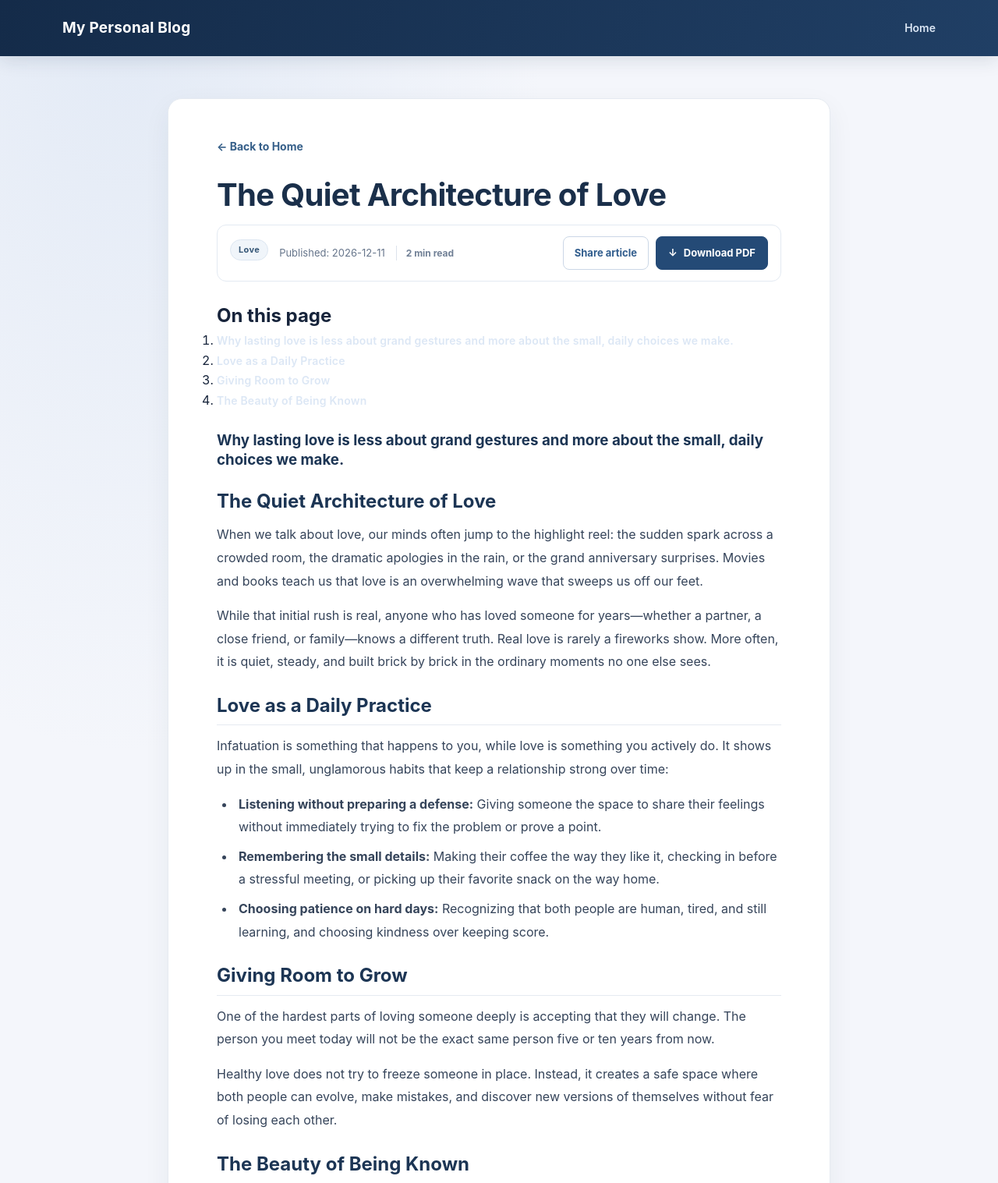
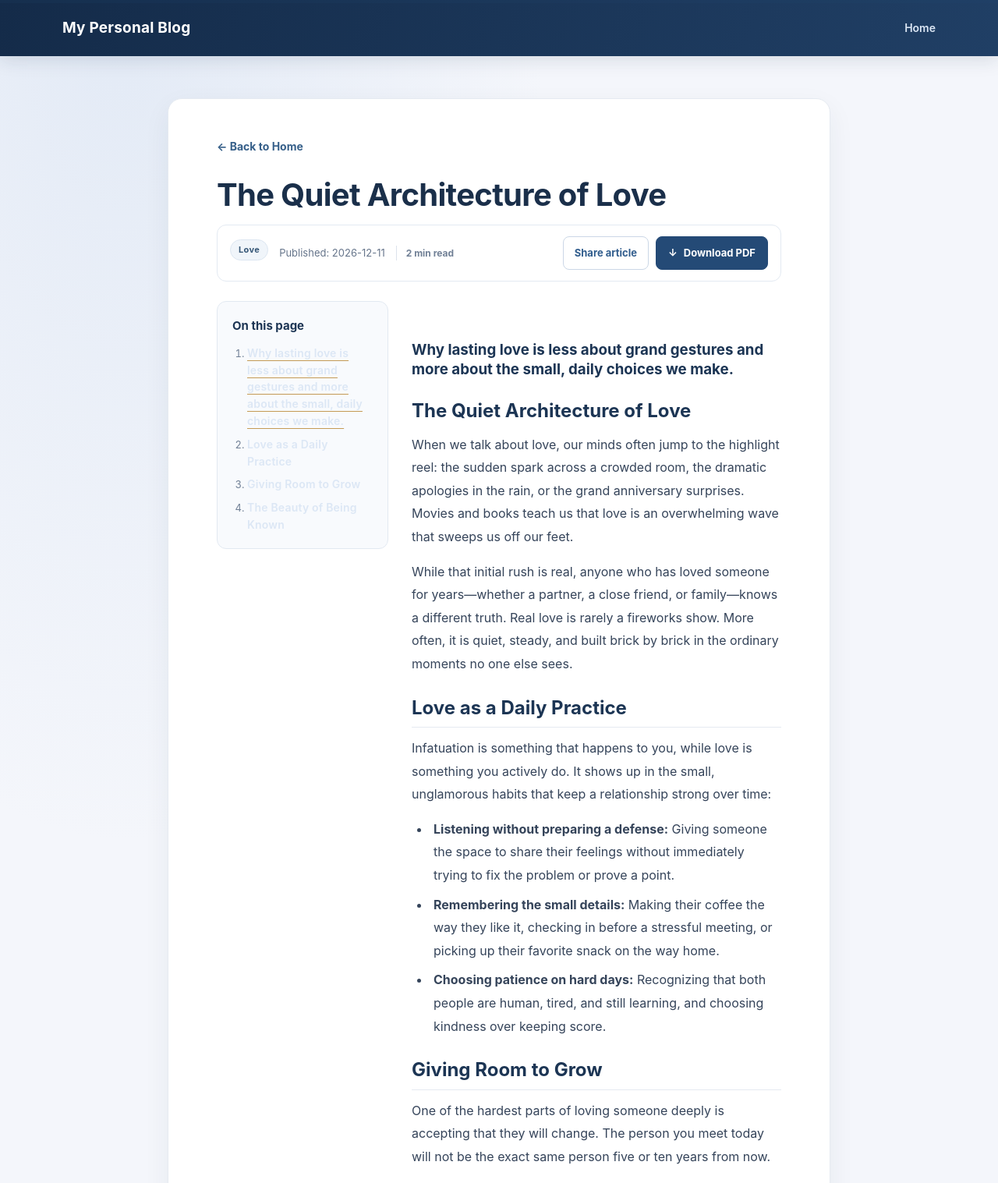
Before and after one commit to ugochi74/personal-blog, a Flask app: page /article/the-quiet-architecture-of-love in a window 1280 px wide. Shown: the top 1517 px of the page at 78% size. Run offline with Flask 3, Linux system fonts and the light colour scheme; the visitor is signed in with stand-in values (Sample User, id 1); parts of the project's set-up code (start-up, migrations or seed data) failed here and were passed over; some libraries are stand-ins or nearby versions.

Commit message:
Style article navigation and reading progress

```diff
--- a/static/css/style.css
+++ b/static/css/style.css
@@ -1813,3 +1813,82 @@ body:not(.admin-page) .no-articles a {
     .article-cover-image { height: 170px; }
     .article-hero-image { max-height: 280px; }
 }
+
+
+/* Article table of contents and reading progress */
+.reading-progress-track {
+    position: fixed;
+    z-index: 1000;
+    top: 0;
+    left: 0;
+    width: 100%;
+    height: 4px;
+    background: rgba(36, 74, 118, 0.12);
+}
+.reading-progress-bar {
+    width: 0;
+    height: 100%;
+    background: #c49a55;
+    transition: width 0.08s linear;
+}
+.article-reader-layout {
+    display: grid;
+    grid-template-columns: minmax(0, 1fr);
+    gap: 30px;
+    align-items: start;
+}
+.article-toc[hidden] {
+    display: none;
+}
+.article-toc {
+    padding: 19px;
+    border: 1px solid #e2e9f1;
+    border-radius: 12px;
+    background: #f8fafd;
+}
+.article-toc h2 {
+    margin-bottom: 12px;
+    color: #1d3554;
+    font-size: 15px;
+}
+.article-toc ol {
+    display: flex;
+    flex-direction: column;
+    gap: 8px;
+    margin: 0;
+    padding-left: 19px;
+}
+.article-toc li {
+    color: #718096;
+    font-size: 13px;
+}
+.article-toc a {
+    color: #52657d;
+    line-height: 1.5;
+    text-decoration: none;
+}
+.article-toc a:hover,
+.article-toc a.is-active {
+    color: #244a76;
+    font-weight: 750;
+}
+.article-toc a.is-active {
+    text-decoration: underline;
+    text-decoration-color: #c49a55;
+    text-underline-offset: 4px;
+}
+.article-content h2,
+.article-content h3 {
+    scroll-margin-top: 24px;
+}
+@media (min-width: 980px) {
+    .article-reader-layout:has(.article-toc:not([hidden])) {
+        grid-template-columns: 220px minmax(0, 1fr);
+    }
+    .article-toc:not([hidden]) {
+        position: sticky;
+        top: 24px;
+        max-height: calc(100vh - 48px);
+        overflow-y: auto;
+    }
+}
```
